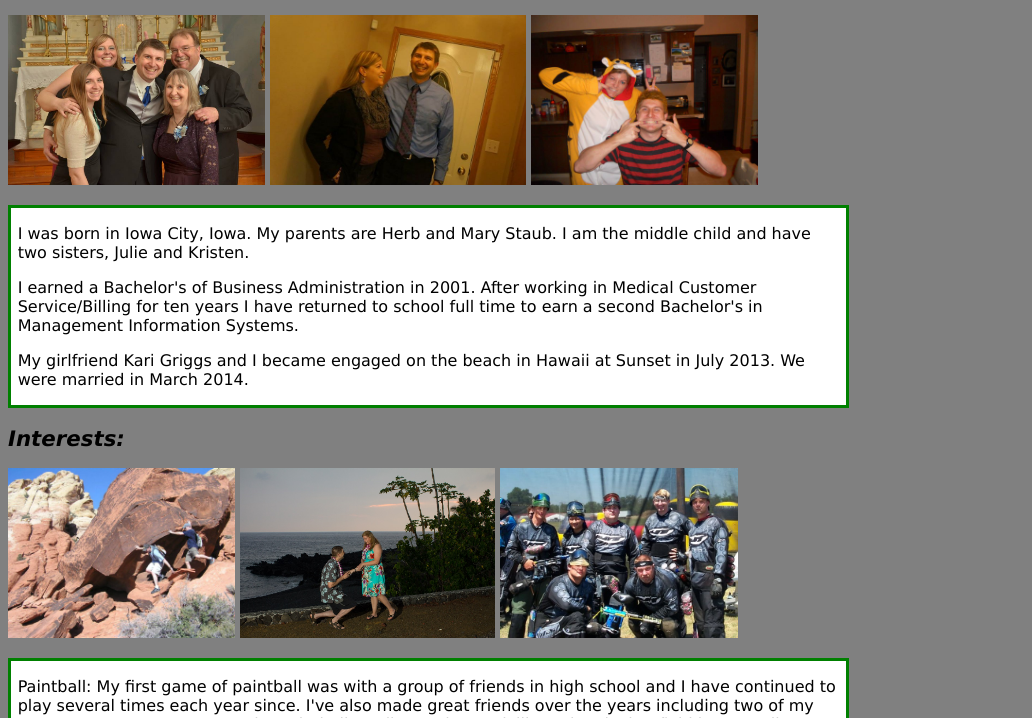
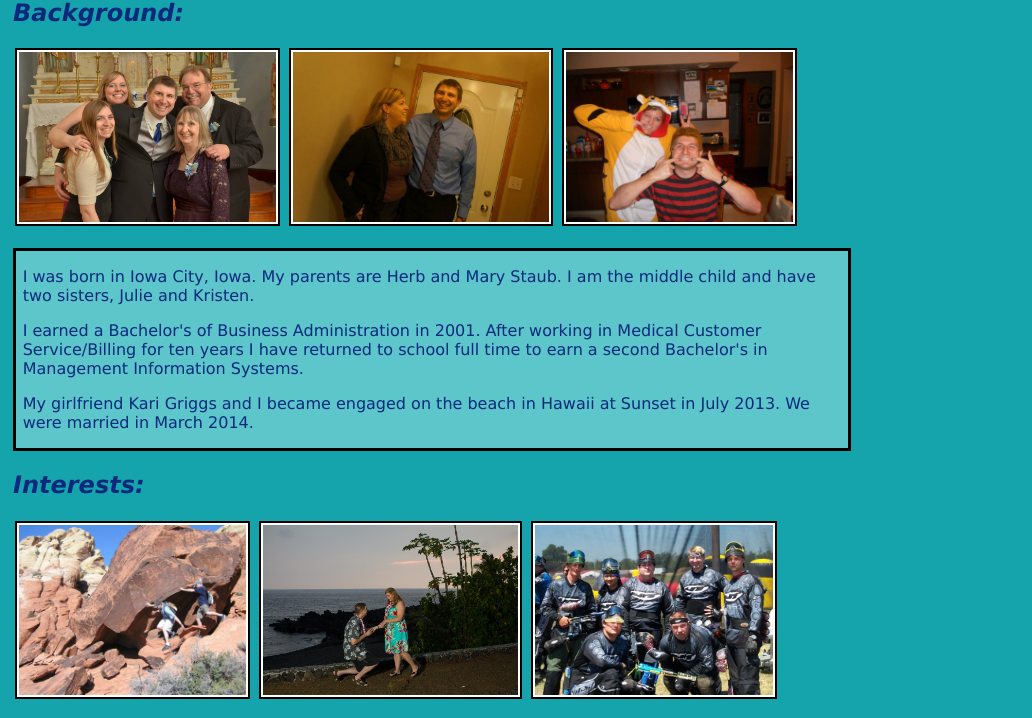
Before and after one commit to mjsiowa/HW2, a plain HTML site: page index.html in a window 1280 px wide. Shown: the part 128-846 px from the top of the page, without its empty margins (0-1032 px from the left). Drawn offline with Linux system fonts and the light colour scheme.

Commit message:
css/html updates, code validated

```diff
--- a/index.html
+++ b/index.html
@@ -6,23 +6,25 @@
 <head>
 <title>Welcome to Mike Staub's Page!</title>
 <link rel="stylesheet" type="text/css" href="stylesheet.css" />
-<link rel="stylesheet" type="text/css" href="print.css" media="print">
+<link rel="stylesheet" type="text/css" href="print.css" media="print"/>
 
 </head>
 
 <body>
 <div>
 <a id="top"></a>
-<a href="index.html"> Home</a> || <a href="resume.html"> Resume</a>
+<div id="nav"><a href="index.html"> Home</a>    <a href="resume.html"> Resume</a></div>
+
 
 <h1>Welcome to Mike Staub's Page!</h1>
 
 <h2>Background:</h2>
 
-<p><img src="./images/staubs.jpg" alt="Mike's Family" title="Mike's family" height="170" />
-<img src="./images/mike-kari.jpg" alt="Mike and his wife Kari" title="Mike and his wife Kari" height="170" />
-<img src="./images/calvin.jpg" alt="Mike and Kari as Calvin and Hobbes" title="Mike and Kari as Calvin and Hobbes" height="170" />
+<p><img class="photo" src="./images/staubs.jpg" alt="Mike's Family" title="Mike's family" height="170" />
+<img class="photo" src="./images/mike-kari.jpg" alt="Mike and his wife Kari" title="Mike and his wife Kari" height="170" />
+<img class="photo" src="./images/calvin.jpg" alt="Mike and Kari as Calvin and Hobbes" title="Mike and Kari as Calvin and Hobbes" height="170" />
 </p>
+
 <div class="info_paragraph">
 <p>I was born in Iowa City, Iowa. My parents are Herb and Mary Staub. I am the middle child and have two sisters, Julie and Kristen. </p>
 
@@ -32,9 +34,9 @@
 </div>
 
 <h2>Interests:</h2>
-<p><img src="./images/rock-scramble.jpg" alt="Rock Scramble in Las Vegas" title="Rock Scramble in Las Vegas" height="170" />
-<img src="./images/hawaii.jpg" alt="Mike's proposal in Hawaii" title="Mike's proposal in Hawaii" height="170" />
-<img src="./images/paintball.jpg" alt="Playing a Paintball Event in Pittsburg" title="Playing a Paintball Event in Pittsburg" height="170" />
+<p><img class="photo" src="./images/rock-scramble.jpg" alt="Rock Scramble in Las Vegas" title="Rock Scramble in Las Vegas" height="170" />
+<img class="photo" src="./images/hawaii.jpg" alt="Mike's proposal in Hawaii" title="Mike's proposal in Hawaii" height="170" />
+<img class="photo" src="./images/paintball.jpg" alt="Playing a Paintball Event in Pittsburg" title="Playing a Paintball Event in Pittsburg" height="170" />
 </p>
 
 <div class="info_paragraph">
@@ -55,10 +57,11 @@
 </ul>
 </div>
 
+</div>
 <div class="footer">
 <p><a href="#top">Return to Top</a></p>
 </div>
 
-</div>
+
 </body>
 </html>
--- a/print.css
+++ b/print.css
@@ -1,7 +1,8 @@
 body {		color: black;
 			background-color: white;
 			font-family: Veranda, Geneva, Arial, Helvetica, sans-serif;
-			font-size: 10pt;}
+			font-size: 10pt;
+			border:0px;}
 
 h1 { font-style:italic; font-weight:bold; font-size: 16pt;}
 
@@ -12,7 +13,7 @@ a {display:none;}
 
 .info_paragraph {background-color:white; border:3px solid green; width:65%; padding-left:5pt; padding-right:5pt;}
 
-.resume_paragraph {width:75%; padding-left:25pt; padding-right:25pt;}
+.resume_paragraph {width:75%; padding-left:25pt; padding-right:25pt; border:0px; padding-bottom:0px; padding-top:0px;}
 
 .footer { font-size:11pt; line-height:16pt; padding-top:15pt; padding-bottom:8pt;}
 
@@ -20,4 +21,4 @@ a {display:none;}
 
 #resume-pic{display:none;}
 
-#resume-contact{width:55%;}
+#resume-contact{width:55%; padding-top:0pt; padding-bottom:5pt;}
--- a/stylesheet.css
+++ b/stylesheet.css
@@ -1,21 +1,39 @@
-body {		color: black;
-			background-color: gray;
+body {		color: #0B297C;
+			background-color: #15A4AB;
+			padding-left:5px;
 			font-family: Veranda, Geneva, Arial, Helvetica, sans-serif;
 			font-size: 12pt;}
 
 h1 { font-style:italic; font-weight:bold; font-size: 22pt;}
 
-h2 { font-style:italic; font-weight:bold; font-size: 16pt;}
+h2 { font-style:italic; font-weight:bold; font-size: 18pt;}
 
-a { text-decoration:none; }
+a { text-decoration:none; color:White;}
 
 a:hover, a:active { text-decoration:underline; color:yellow; }
 
-.info_paragraph {background-color:white; border:3px solid green; width:65%; padding-left:5pt; padding-right:5pt;}
+.photo {
+			border:2px solid black;
+			padding-top:2px;
+			padding-left:2px;
+			padding-right:2px;
+			padding-bottom:2px;
+			margin-right:2px;
+			margin-left:2px;
+			margin-bottom:2px;
+			margin-top:2px;
+			background-color:white; }
 
-.resume_paragraph {width:55%; padding-left:25pt; padding-right:25pt;}
+.info_paragraph {background-color:#5CC6CB; border:3px solid black; width:65%; padding-left:5pt; padding-right:5pt;}
 
-.footer { font-size:11pt; line-height:16pt; padding-top:15pt; padding-bottom:8pt;}
+.resume_paragraph {width:65%; padding-left:25px; padding-right:25px; padding-bottom:8px; padding-top:8px; background-color:#5CC6CB; border:1px solid black;}
+
+.footer { font-size:11pt; line-height:16pt; padding-top:15pt; padding-bottom:8pt; background-color:#15A4AB;}
+
+.resume-body {width:85%; padding-left:45pt; padding-right:45pt;}
+
+#nav { background:#0B297C; width:75%; padding:10px 10px; text-align:center; font-size: 16pt;}
+
 
 
 #resume-pic{
@@ -26,6 +44,7 @@ a:hover, a:active { text-decoration:underline; color:yellow; }
 			padding-right:10px;
 			padding-bottom:14px;
 			margin-right:10px;
+			margin-left:45px;
 			margin-bottom:10px;
 			background-color:white;
 		}
```
Also changed, not shown: resume.html (+6 -3 lines).
